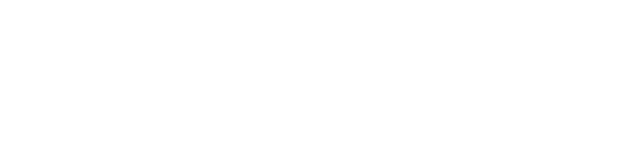
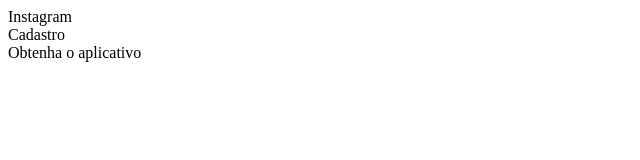
Before and after one commit to MilleneGalettiAcosta/instagram-css, a plain HTML site: page index.html in a window 1280 px wide. Shown: the whole page, without its empty margins (0-640 px from the left). Drawn offline with Linux system fonts and the light colour scheme.

Commit message:
Feat: Adiciona base das divs

```diff
--- a/index.html
+++ b/index.html
@@ -8,6 +8,12 @@
   <title>Instagram</title>
 </head>
 <body>
+  <div class="flex-container">Instagram</div>
 
+  <div class="flex-container">Cadastro</div>
+
+  <div class="flex-container">Obtenha o aplicativo</div>
+
+  <footer class="flex-container"></footer>
 </body>
 </html>
```
